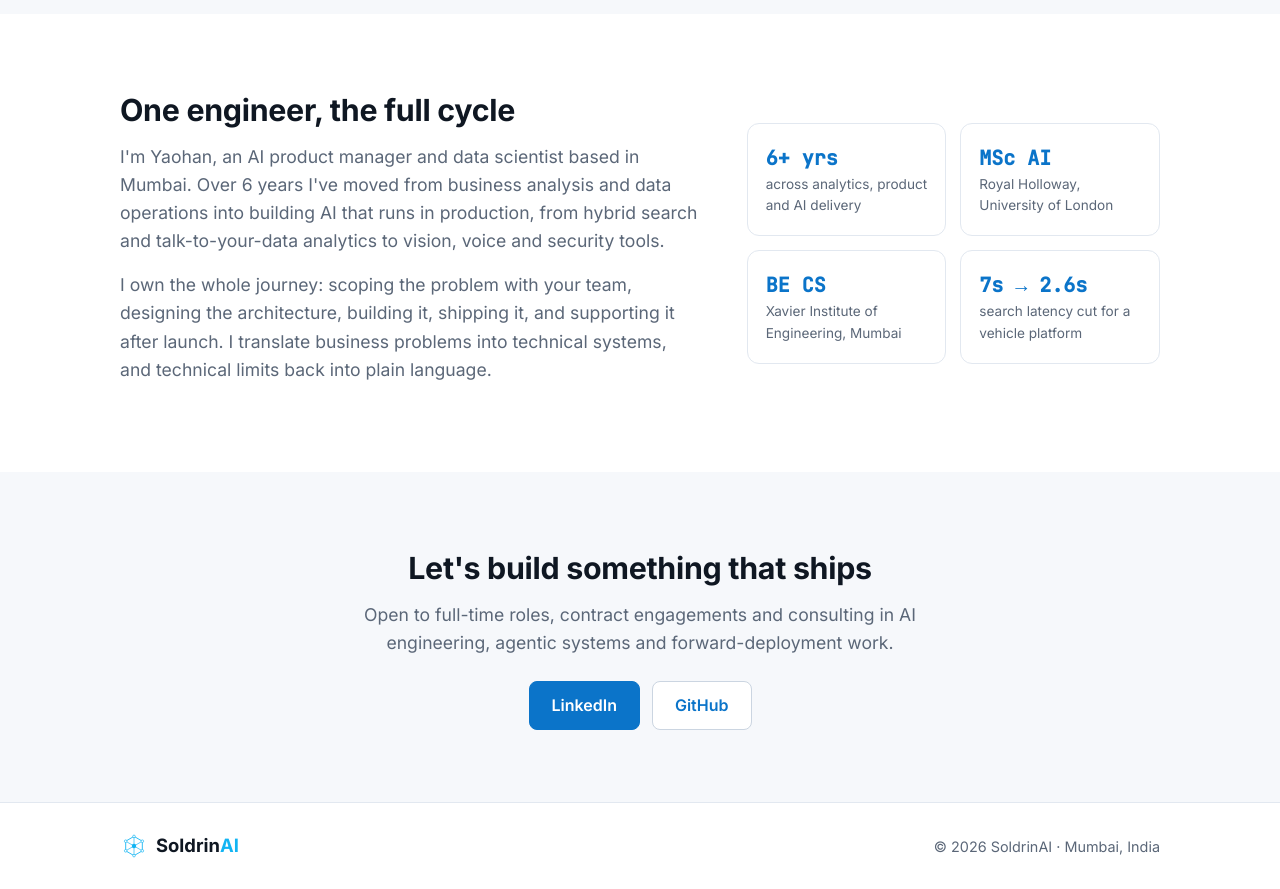
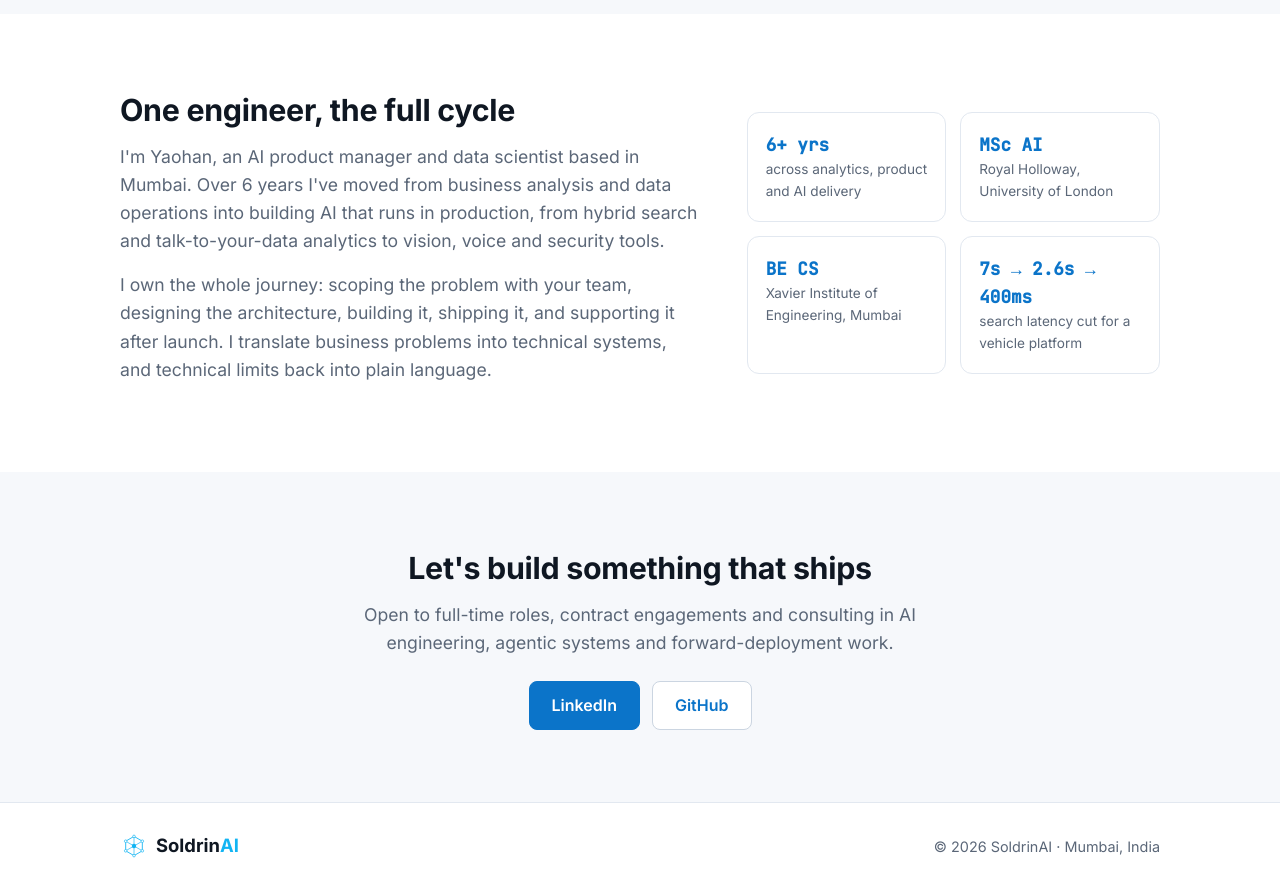
Before and after one commit to SoldrinAI/soldrinai-website, a React (Vite) app: page / in a window 1280 px wide. Shown: the part 2280-3169 px from the top of the page. Built offline with nearby package versions, Linux system fonts and the light colour scheme.

Commit message:
Extend latency fact to 400ms

```diff
--- a/src/data/site.ts
+++ b/src/data/site.ts
@@ -27,7 +27,7 @@ export const site = {
       { value: "6+ yrs", label: "across analytics, product and AI delivery" },
       { value: "MSc AI", label: "Royal Holloway, University of London" },
       { value: "BE CS", label: "Xavier Institute of Engineering, Mumbai" },
-      { value: "7s → 2.6s", label: "search latency cut for a vehicle platform" },
+      { value: "7s → 2.6s → 400ms", label: "search latency cut for a vehicle platform" },
     ],
   },
   contact: {
--- a/src/styles.css
+++ b/src/styles.css
@@ -94,7 +94,7 @@ footer { border-top: 1px solid var(--line); padding: 28px 0; color: var(--sub);
 .about .lead { margin: 0 0 16px; }
 .facts { display: grid; grid-template-columns: 1fr 1fr; gap: 14px; }
 .fact { background: #fff; border: 1px solid var(--line); border-radius: 12px; padding: 18px; display: flex; flex-direction: column; height: 100%; }
-.fact strong { color: var(--blue); font-size: 1.25rem; }
+.fact strong { color: var(--blue); font-size: 1.1rem; }
 .fact span { color: var(--sub); font-size: .85rem; }
 
 @media (max-width: 700px) {
```
